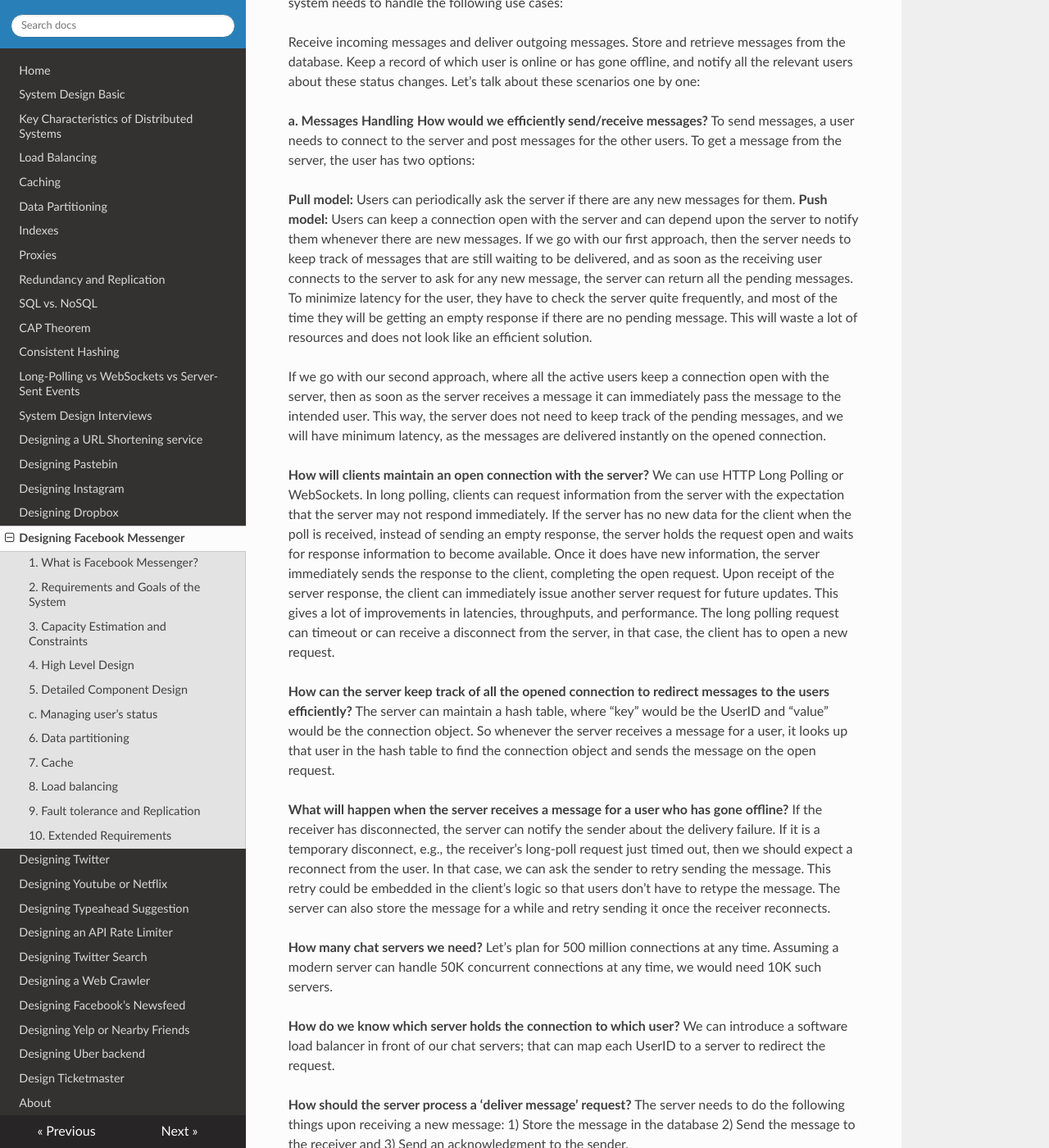
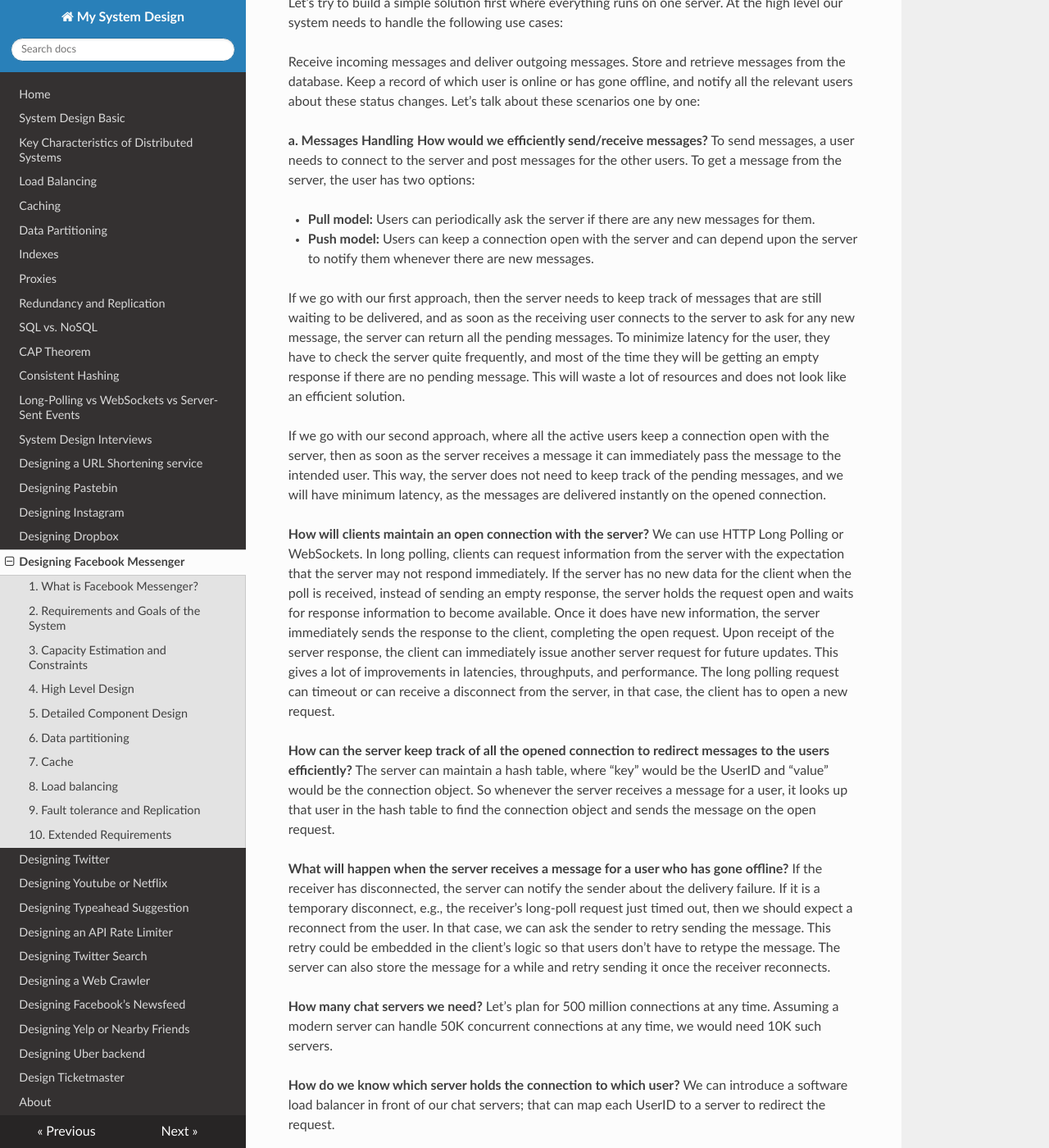
Before and after one commit to jayaemekar/systemdesign, an MkDocs documentation site: the page built from docs/DesigningFacebookMessenger.md, in a window 1280 px wide and 1400 px high, scrolled down 2265 px. Shown: the whole window at 82% size. Built offline with MkDocs 1.6.1, drawn with Linux system fonts in a browser that asks for light colours; nearby versions of some CDN libraries; some of the changed text lies outside the part shown.

Commit message:
updated system design examples

```diff
--- a/docs/DesigningFacebookMessenger.md
+++ b/docs/DesigningFacebookMessenger.md
@@ -79,8 +79,10 @@ Let’s talk about these scenarios one by one:
 **a. Messages Handling**
 **How would we efficiently send/receive messages?** To send messages, a user needs to connect to the server and post messages for the other users. To get a message from the server, the user has two options:
 
-**Pull model:** Users can periodically ask the server if there are any new messages for them.
-**Push model:** Users can keep a connection open with the server and can depend upon the server to notify them whenever there are new messages.
+- **Pull model:** Users can periodically ask the server if there are any new messages for them.
+
+- **Push model:** Users can keep a connection open with the server and can depend upon the server to notify them whenever there are new messages.
+
 If we go with our first approach, then the server needs to keep track of messages that are still waiting to be delivered, and as soon as the receiving user connects to the server to ask for any new message, the server can return all the pending messages. To minimize latency for the user, they have to check the server quite frequently, and most of the time they will be getting an empty response if there are no pending message. This will waste a lot of resources and does not look like an efficient solution.
 
 If we go with our second approach, where all the active users keep a connection open with the server, then as soon as the server receives a message it can immediately pass the message to the intended user. This way, the server does not need to keep track of the pending messages, and we will have minimum latency, as the messages are delivered instantly on the opened connection.
@@ -95,7 +97,11 @@ If we go with our second approach, where all the active users keep a connection
 
 **How do we know which server holds the connection to which user?** We can introduce a software load balancer in front of our chat servers; that can map each UserID to a server to redirect the request.
 
-**How should the server process a ‘deliver message’ request?** The server needs to do the following things upon receiving a new message: 1) Store the message in the database 2) Send the message to the receiver and 3) Send an acknowledgment to the sender.
+**How should the server process a ‘deliver message’ request?** The server needs to do the following things upon receiving a new message:
+
+- 1) Store the message in the database
+- 2) Send the message to the receiver and
+- 3) Send an acknowledgment to the sender.
 
 The chat server will first find the server that holds the connection for the receiver and pass the message to that server to send it to the receiver. The chat server can then send the acknowledgment to the sender; we don’t need to wait for storing the message in the database (this can happen in the background). Storing the message is discussed in the next section.
 
@@ -106,6 +112,7 @@ The chat server will first find the server that holds the connection for the rec
 3. Meanwhile, User-2 sends a message M2 to the server for User-1.
 4. The server receives the message M2 at T2, such that T2 > T1.
 5. The server sends message M1 to User-2 and M2 to User-1.
+
 So User-1 will see M1 first and then M2, whereas User-2 will see M2 first and then M1.
 
 To resolve this, we need to keep a sequence number with every message for each client. This sequence number will determine the exact ordering of messages for EACH user. With this solution, both clients will see a different view of the message sequence, but this view will be consistent for them on all devices.
@@ -131,7 +138,7 @@ Both of our requirements can be easily met with a wide-column database solution
 
 **How should clients efficiently fetch data from the server?** Clients should paginate while fetching data from the server. Page size could be different for different clients, e.g., cell phones have smaller screens, so we need a fewer number of message/conversations in the viewport.
 
-## c. Managing user’s status
+**c. Managing user’s status**
 We need to keep track of user’s online/offline status and notify all the relevant users whenever a status change happens. Since we are maintaining a connection object on the server for all active users, we can easily figure out the user’s current status from this. With 500M active users at any time, if we have to broadcast each status change to all the relevant active users, it will consume a lot of resources. We can do the following optimization around this:
 
 1. Whenever a client starts the app, it can pull the current status of all users in their friends’ list.
@@ -178,7 +185,7 @@ We can have separate group-chat objects in our system that can be stored on the
 
 In databases, we can store all the group chats in a separate table partitioned based on GroupChatID.
 
-**b. Push notifications**s
+**b. Push notifications**
 In our current design, users can only send messages to active users and if the receiving user is offline, we send a failure to the sending user. Push notifications will enable our system to send messages to offline users.
 
 For Push notifications, each user can opt-in from their device (or a web browser) to get notifications whenever there is a new message or event. Each manufacturer maintains a set of servers that handles pushing these notifications to the user.
```
Also changed, not shown: other parts of docs/DesigningFacebookMessenger.md (+3 -3 lines), docs/DesigningDropbox.md (+6 -1 lines), docs/DesigningTwitter.md (+38 -20 lines), docs/DesigningTypeaheadSuggestion.md (+33 -18 lines), docs/DesigningYoutubeorNetflix.md (+24 -23 lines), site/DesignTicketmaster/index.html, site/DesigningAPIRateLimiter/index.html, site/DesigningDropbox/index.html, site/DesigningFacebookMessenger/index.html, site/DesigningFacebookNewsfeed/index.html, site/DesigningTwitter/index.html, site/DesigningTwitterSearch/index.html, site/DesigningTypeaheadSuggestion/index.html, site/DesigningUberBackend/index.html, 4 more files, 1 other file.
